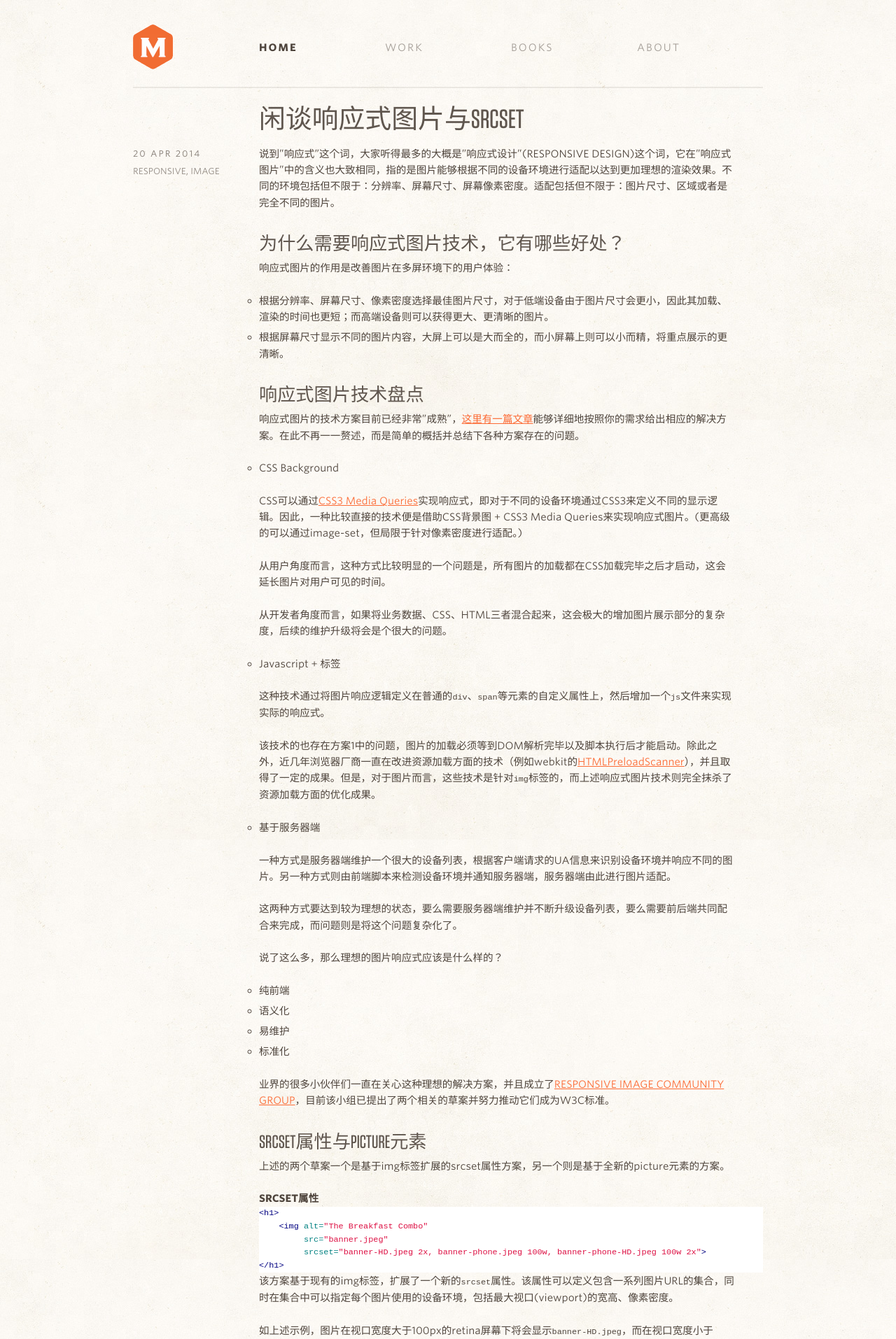
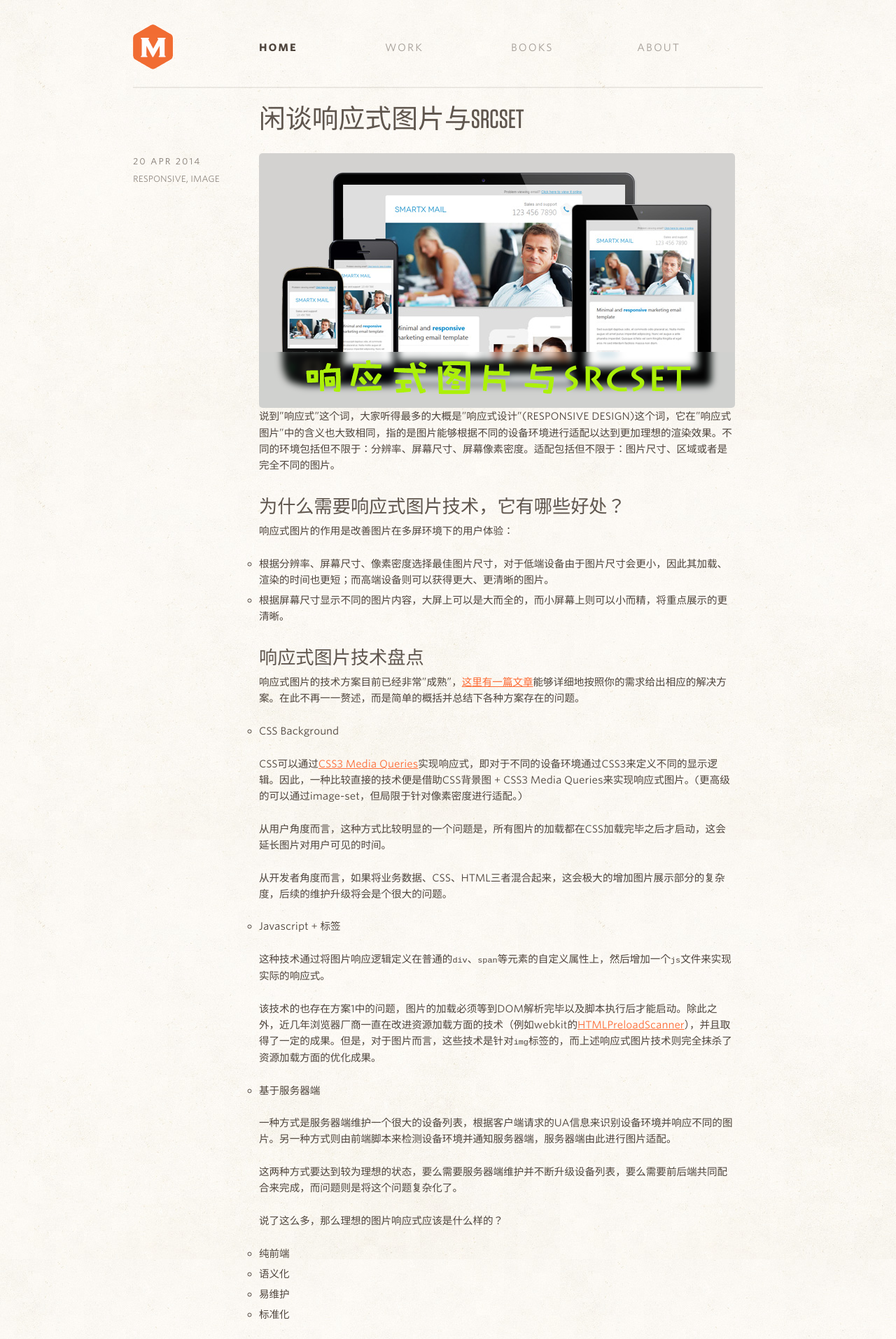
Before and after one commit to miller/miller.github.io, a Jekyll site: the page built from _posts/2014-04-20-闲谈响应式图片与SRCSET.md, in a window 1280 px wide. Shown: the top 1914 px of the page at 70% size. Built offline with Jekyll 4.4.1, drawn with Linux system fonts in a browser that asks for light colours; Markdown is read by kramdown in place of the engine named in the settings; comment, search, counter and statistics services are not loaded.

Commit message:
add banner

```diff
--- a/_posts/2014-04-20-闲谈响应式图片与SRCSET.md
+++ b/_posts/2014-04-20-闲谈响应式图片与SRCSET.md
@@ -4,6 +4,14 @@
 date:   2014-04-20 10:00:00
 tags: responsive image
 ---
+
+<picture>
+    <source srcset="/img/resp/responsive-image-and-srcset-phone.png, /img/resp/responsive-image-and-srcset-phone@2x.png 2x" media="(max-width:500px)">
+    <source srcset="/img/resp/responsive-image-and-srcset-tablet.png, /img/resp/responsive-image-and-srcset-tablet@2x.png 2x" media="(max-width:800px)">
+    <source srcset="/img/resp/responsive-image-and-srcset-desktop.png, /img/resp/responsive-image-and-srcset-desktop@2x.png 2x" media="(min-width:800px)">
+    <img alt="响应式图片与srcset">
+</picture>
+
 说到"响应式"这个词，大家听得最多的大概是"响应式设计"(RESPONSIVE DESIGN)这个词，它在"响应式图片"中的含义也大致相同，指的是图片能够根据不同的设备环境进行适配以达到更加理想的渲染效果。不同的环境包括但不限于：分辨率、屏幕尺寸、屏幕像素密度。适配包括但不限于：图片尺寸、区域或者是完全不同的图片。
 
 ###为什么需要响应式图片技术，它有哪些好处？
```
Also changed, not shown: img/raw/responsive-image-and-srcset.png (added), img/resp/responsive-image-and-srcset-desktop.png (added), img/resp/responsive-image-and-srcset-desktop@2x.png (added), img/resp/responsive-image-and-srcset-phone.png (added), img/resp/responsive-image-and-srcset-phone@2x.png (added), img/resp/responsive-image-and-srcset-tablet.png (added), img/resp/responsive-image-and-srcset-tablet@2x.png (added).
